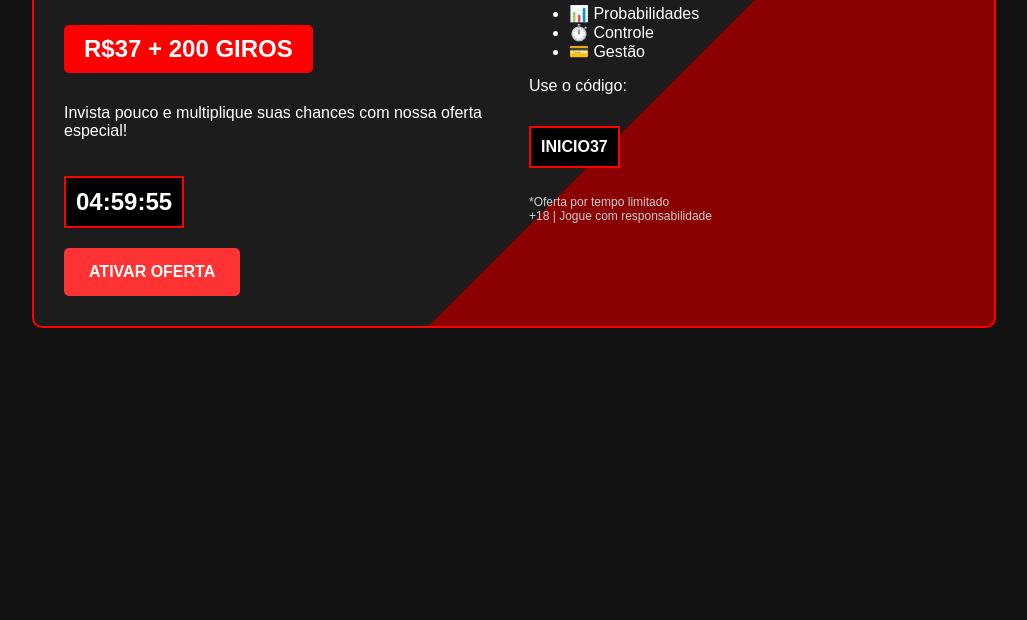
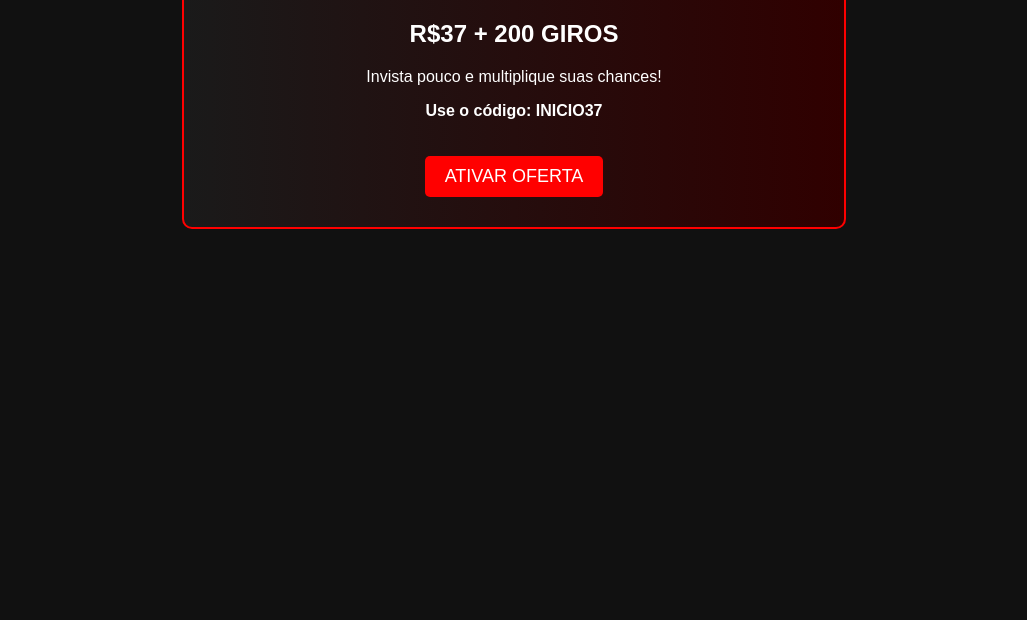
Before and after one commit to Josh1334/testesite, a plain HTML site: page index.html in a window 1280 px wide. Shown: the part 180-800 px from the top of the page, without its empty margins (126-1153 px from the left). Drawn offline with Linux system fonts and the light colour scheme.

Commit message:
index.html

```diff
--- a/index.html
+++ b/index.html
@@ -1,122 +1,47 @@
 <!DOCTYPE html>
-<html lang="pt-br">
+<html lang="pt-BR">
 <head>
+  <meta name="ga-site-verification" content="in7dvtJJhbtQDxyt3y_JKtgq" />
   <meta charset="UTF-8">
-  <meta name="ga-site-verification" content="in7dvtJJhbtQDxyt3y_JKtgq" />
-  <title>Oferta Especial</title>
+  <title>Domine o Jogo</title>
   <style>
     body {
+      font-family: Arial, sans-serif;
+      background: #111;
+      color: #fff;
       margin: 0;
       padding: 0;
-      font-family: 'Arial', sans-serif;
-      background-color: #121212;
+      text-align: center;
+    }
+    .box {
+      background: linear-gradient(to right, #1a1a1a, #300000);
+      margin: 50px auto;
+      padding: 30px;
+      width: 90%;
+      max-width: 600px;
+      border-radius: 10px;
+      border: 2px solid red;
+    }
+    .button {
+      background: red;
       color: white;
-    }
-    .container {
-      max-width: 900px;
-      margin: 50px auto;
-      background: linear-gradient(135deg, #1c1c1c 60%, #8B0000 60%);
-      border: 2px solid #ff0000;
-      border-radius: 10px;
-      padding: 30px;
-      display: flex;
-      justify-content: space-between;
-      gap: 30px;
-    }
-    .left, .right {
-      flex: 1;
-    }
-    h1 {
-      color: #ff3333;
-      font-size: 32px;
-      margin-bottom: 10px;
-    }
-    .bonus {
-      background-color: #ff0000;
-      color: white;
-      display: inline-block;
       padding: 10px 20px;
-      border-radius: 5px;
-      font-size: 24px;
-      font-weight: bold;
-      margin: 15px 0;
-    }
-    .countdown {
-      font-size: 24px;
-      font-weight: bold;
-      background-color: black;
-      padding: 10px;
-      margin: 20px 0;
-      border: 2px solid #ff0000;
-      display: inline-block;
-    }
-    .btn {
-      background-color: #ff3333;
-      color: white;
       border: none;
-      padding: 15px 25px;
-      font-size: 16px;
-      font-weight: bold;
+      font-size: 18px;
+      margin-top: 20px;
       cursor: pointer;
       border-radius: 5px;
-    }
-    .right h2 {
-      color: #ff3333;
-    }
-    .code-box {
-      background-color: black;
-      border: 2px solid red;
-      padding: 10px;
-      margin: 15px 0;
-      display: inline-block;
-      font-weight: bold;
-    }
-    .note {
-      font-size: 12px;
-      color: #ccc;
     }
   </style>
 </head>
 <body>
-  <div class="container">
-    <div class="left">
-      <h1>DOMINE O JOGO</h1>
-      <p>Comece pequeno, ganhe grande</p>
-      <div class="bonus">R$37 + 200 GIROS</div>
-      <p>Invista pouco e multiplique suas chances com nossa oferta especial!</p>
-      <div class="countdown" id="timer">05:00:00</div>
-      <br>
-      <button class="btn">ATIVAR OFERTA</button>
-    </div>
-    <div class="right">
-      <h2>ESTRATÉGIA VENCEDORA</h2>
-      <p>Aposte inteligente e maximize seus ganhos</p>
-      <ul>
-        <li>📊 Probabilidades</li>
-        <li>⏱️ Controle</li>
-        <li>💳 Gestão</li>
-      </ul>
-      <p>Use o código:</p>
-      <div class="code-box">INICIO37</div>
-      <p class="note">*Oferta por tempo limitado<br>+18 | Jogue com responsabilidade</p>
-    </div>
+  <div class="box">
+    <h1>DOMINE O JOGO</h1>
+    <p>Comece pequeno, ganhe grande</p>
+    <h2>R$37 + 200 GIROS</h2>
+    <p>Invista pouco e multiplique suas chances!</p>
+    <p><b>Use o código: INICIO37</b></p>
+    <button class="button">ATIVAR OFERTA</button>
   </div>
-
-  <script>
-    // Contagem regressiva de 5 horas
-    const timer = document.getElementById('timer');
-    let tempo = 5 * 60 * 60; // 5 horas em segundos
-
-    function atualizaTimer() {
-      const h = String(Math.floor(tempo / 3600)).padStart(2, '0');
-      const m = String(Math.floor((tempo % 3600) / 60)).padStart(2, '0');
-      const s = String(tempo % 60).padStart(2, '0');
-      timer.textContent = `${h}:${m}:${s}`;
-      tempo--;
-      if (tempo >= 0) setTimeout(atualizaTimer, 1000);
-    }
-
-    atualizaTimer();
-  </script>
 </body>
 </html>
```
